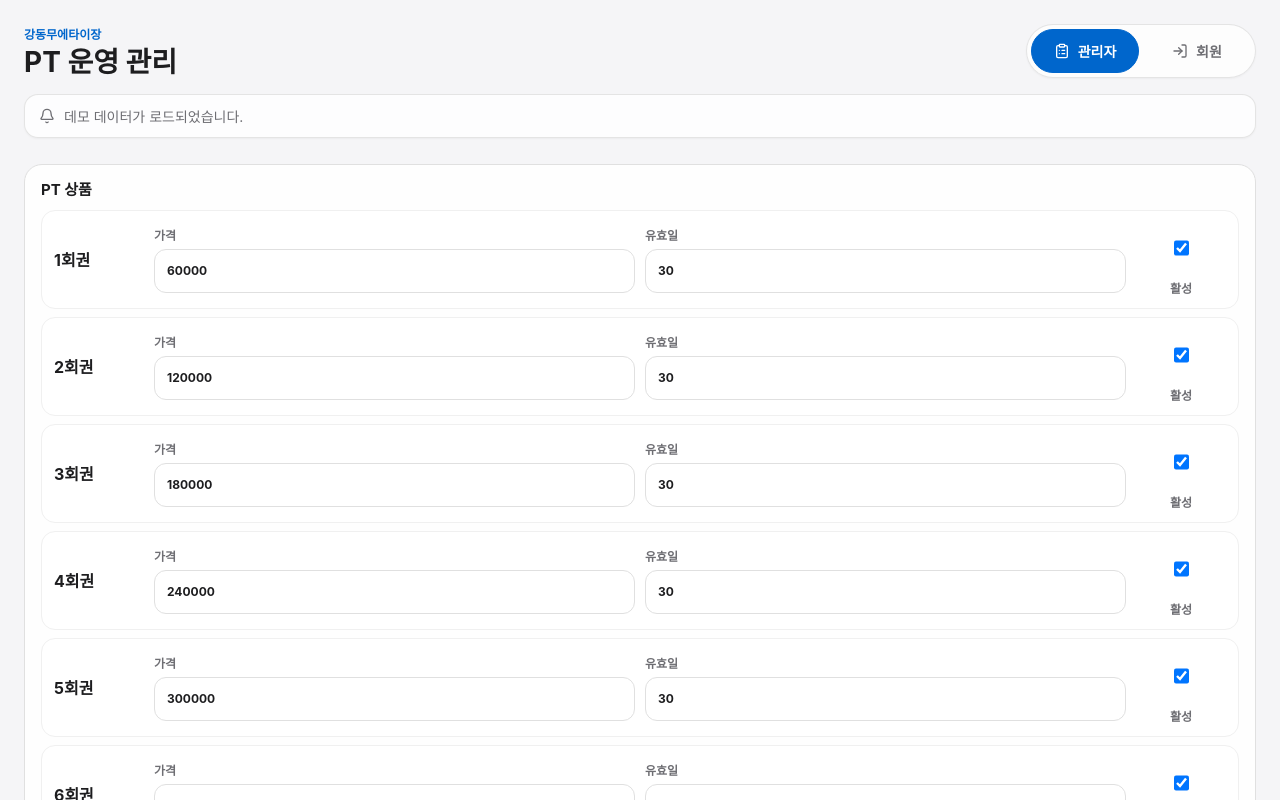
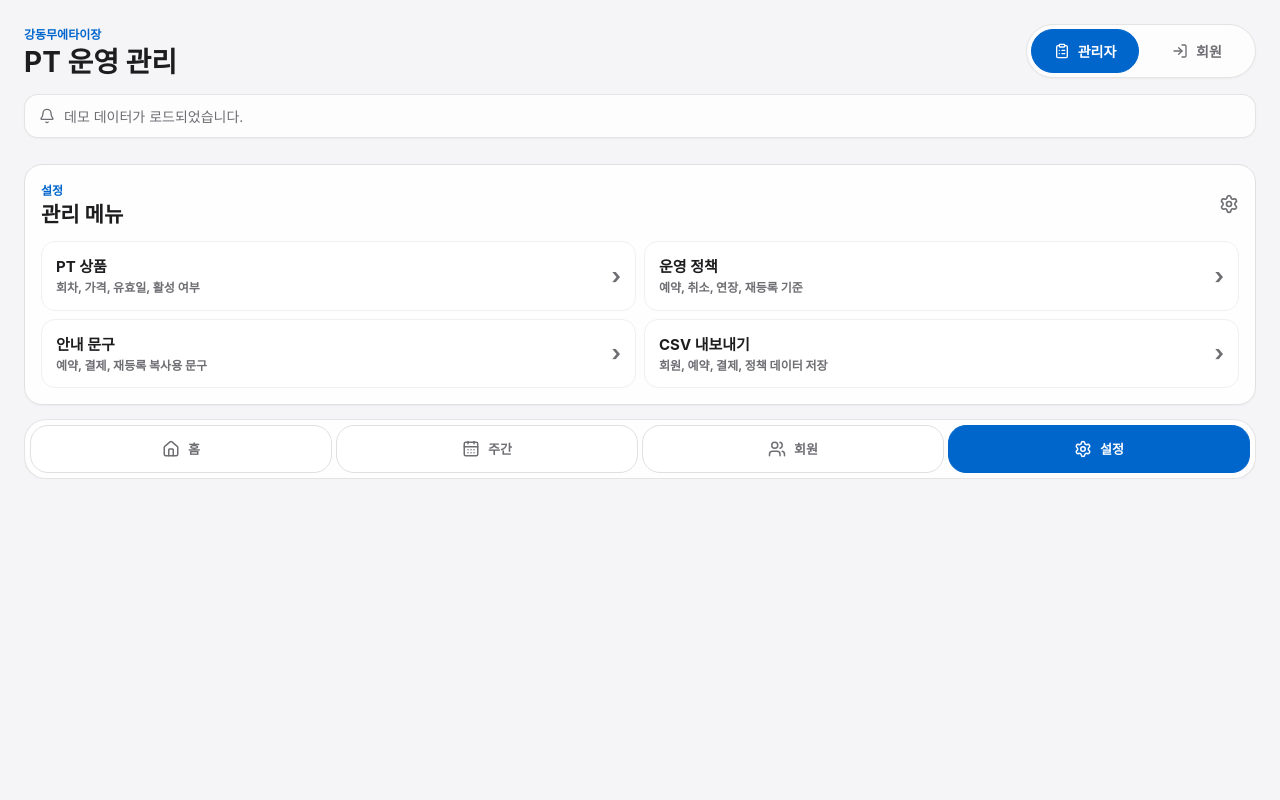
Before and after one commit to jangbokyeong524-vibe/jang-pt, a Next.js app: page / in a window 1280 px wide. Both pictures are taken after a click on the button "설정". Shown: the top 800 px of the page. Built offline with nearby package versions, Linux system fonts and the light colour scheme.

Commit message:
Refine settings navigation depth

```diff
--- a/app/globals.css
+++ b/app/globals.css
@@ -372,9 +372,9 @@ h3 {
   right: 10px;
   bottom: calc(10px + env(safe-area-inset-bottom));
   z-index: 30;
-  display: flex;
+  display: grid;
   gap: 4px;
-  overflow-x: auto;
+  overflow: hidden;
   overscroll-behavior-x: contain;
   padding: 5px;
   border: 1px solid rgba(224, 224, 224, 0.86);
@@ -391,16 +391,15 @@ h3 {
 }
 
 .admin-bottom-tabs {
-  scroll-snap-type: x proximity;
+  grid-template-columns: repeat(4, minmax(0, 1fr));
 }
 
 .member-bottom-tabs {
-  scroll-snap-type: x proximity;
+  grid-template-columns: repeat(3, minmax(0, 1fr));
 }
 
 .tab {
-  flex: 0 0 70px;
-  min-width: 70px;
+  min-width: 0;
   min-height: 52px;
   padding: 0 6px;
   flex-direction: column;
@@ -410,7 +409,6 @@ h3 {
   color: var(--muted);
   font-size: 11px;
   font-weight: 700;
-  scroll-snap-align: start;
   white-space: nowrap;
 }
 
@@ -425,7 +423,8 @@ h3 {
 .small-button:not(.danger):hover,
 .icon-button:hover,
 .available-slot:hover,
-.member-row:hover {
+.member-row:hover,
+.settings-menu-button:hover {
   border-color: rgba(0, 102, 204, 0.28);
   background: var(--info-bg);
 }
@@ -984,6 +983,63 @@ textarea {
   gap: 14px;
 }
 
+.settings-menu-grid {
+  display: grid;
+  grid-template-columns: 1fr;
+  gap: 8px;
+}
+
+.settings-menu-button,
+.settings-detail-header {
+  display: flex;
+  align-items: center;
+  min-width: 0;
+  border: 1px solid var(--line-soft);
+  border-radius: var(--row-radius);
+  background: var(--surface);
+}
+
+.settings-menu-button {
+  justify-content: space-between;
+  gap: 12px;
+  min-height: 68px;
+  padding: 13px 14px;
+  color: var(--ink);
+  text-align: left;
+}
+
+.settings-menu-button span {
+  min-width: 0;
+  display: grid;
+  gap: 4px;
+}
+
+.settings-menu-button strong {
+  font-size: 15px;
+}
+
+.settings-menu-button small {
+  min-width: 0;
+  color: var(--muted);
+  font-size: 12px;
+  font-weight: 700;
+  line-height: 1.35;
+  overflow-wrap: anywhere;
+}
+
+.settings-menu-button b {
+  flex: 0 0 auto;
+  color: var(--muted);
+  font-size: 22px;
+  line-height: 1;
+}
+
+.settings-detail-header {
+  justify-content: start;
+  gap: 12px;
+  padding: 12px;
+}
+
 .product-table {
   display: grid;
   gap: 8px;
@@ -1267,6 +1323,7 @@ textarea {
   .csv-option-grid,
   .metric-grid,
   .policy-grid,
+  .settings-menu-grid,
   .template-grid {
     grid-template-columns: repeat(2, minmax(0, 1fr));
   }
@@ -1310,7 +1367,6 @@ textarea {
 
   .tab {
     min-width: 0;
-    flex: 1 1 auto;
     min-height: 48px;
     flex-direction: row;
     font-size: 13px;
@@ -1417,6 +1473,7 @@ textarea {
   }
 
   .csv-option-grid,
+  .settings-menu-grid,
   .template-grid,
   .member-dashboard {
     grid-template-columns: repeat(2, minmax(0, 1fr));
--- a/components/pt-management-app.tsx
+++ b/components/pt-management-app.tsx
@@ -39,6 +39,8 @@ import {
 
 type AdminTab = "home" | "week" | "members" | "settings";
 type MemberTab = "home" | "booking" | "history";
+type SettingsSection = "root" | "products" | "policies" | "templates" | "csv";
+type PolicySection = "booking" | "cancellation" | "extension" | "renewal" | null;
 type CsvDatasetKey =
   | "members"
   | "memberLinkRequests"
@@ -1101,6 +1103,8 @@ function SettingsView({
   updatePolicy: (path: string, value: number | boolean | string) => void;
   updateProduct: (productId: string, field: "price" | "defaultValidDays" | "active", value: number | boolean) => void;
 }) {
+  const [settingsSection, setSettingsSection] = useState<SettingsSection>("root");
+  const [policySection, setPolicySection] = useState<PolicySection>(null);
   const [selectedDatasets, setSelectedDatasets] = useState<CsvDatasetKey[]>([]);
   const [includePersonalData, setIncludePersonalData] = useState(false);
   const hasSelectedDatasets = selectedDatasets.length > 0;
@@ -1115,8 +1119,61 @@ function SettingsView({
     downloadCsvExport(state, selectedDatasets, includePersonalData);
   }
 
+  function openSection(section: SettingsSection) {
+    setSettingsSection(section);
+    setPolicySection(null);
+  }
+
+  function goToSettingsRoot() {
+    setSettingsSection("root");
+    setPolicySection(null);
+  }
+
+  function goToPoliciesRoot() {
+    setSettingsSection("policies");
+    setPolicySection(null);
+  }
+
+  if (settingsSection === "root") {
+    return (
+      <section className="section-band settings-menu">
+        <div className="panel-heading">
+          <div>
+            <p className="eyebrow">설정</p>
+            <h2>관리 메뉴</h2>
+          </div>
+          <Settings size={20} />
+        </div>
+        <div className="settings-menu-grid">
+          <SettingsMenuButton
+            title="PT 상품"
+            body="회차, 가격, 유효일, 활성 여부"
+            onClick={() => openSection("products")}
+          />
+          <SettingsMenuButton
+            title="운영 정책"
+            body="예약, 취소, 연장, 재등록 기준"
+            onClick={() => openSection("policies")}
+          />
+          <SettingsMenuButton
+            title="안내 문구"
+            body="예약, 결제, 재등록 복사용 문구"
+            onClick={() => openSection("templates")}
+          />
+          <SettingsMenuButton
+            title="CSV 내보내기"
+            body="회원, 예약, 결제, 정책 데이터 저장"
+            onClick={() => openSection("csv")}
+          />
+        </div>
+      </section>
+    );
+  }
+
+  if (settingsSection === "products") {
     return (
       <div className="settings-layout">
+        <SettingsDetailHeader eyebrow="설정" title="PT 상품" onBack={goToSettingsRoot} />
         <section className="section-band">
           <h3>PT 상품</h3>
           <div className="product-table">
@@ -1151,13 +1208,53 @@ function SettingsView({
             ))}
           </div>
         </section>
-
+      </div>
+    );
+  }
+
+  if (settingsSection === "policies" && policySection === null) {
+    return (
+      <div className="settings-layout">
+        <SettingsDetailHeader eyebrow="설정" title="운영 정책" onBack={goToSettingsRoot} />
+        <section className="section-band settings-menu">
+          <div className="settings-menu-grid">
+            <SettingsMenuButton
+              title="예약"
+              body="공개 범위, 요청 만료, 예약 제한"
+              marker="settings-policy-예약"
+              onClick={() => setPolicySection("booking")}
+            />
+            <SettingsMenuButton
+              title="취소"
+              body="자동취소 기준, 당일취소 차감"
+              marker="settings-policy-취소"
+              onClick={() => setPolicySection("cancellation")}
+            />
+            <SettingsMenuButton
+              title="연장"
+              body="회원 요청 허용, 기본 사유"
+              marker="settings-policy-연장"
+              onClick={() => setPolicySection("extension")}
+            />
+            <SettingsMenuButton
+              title="재등록"
+              body="잔여횟수, 만료일, 회원 노출"
+              marker="settings-policy-재등록"
+              onClick={() => setPolicySection("renewal")}
+            />
+          </div>
+        </section>
+      </div>
+    );
+  }
+
+  if (settingsSection === "policies" && policySection === "booking") {
+    return (
+      <div className="settings-layout">
+        <SettingsDetailHeader eyebrow="운영 정책" title="예약" onBack={goToPoliciesRoot} />
         <section className="policy-grid">
           <PolicyInput label="공개 주차" value={state.policies.booking.publishWeeks} onChange={(value) => updatePolicy("booking.publishWeeks", value)} />
           <PolicyInput label="요청 만료 시간" value={state.policies.booking.requestExpiryHours} onChange={(value) => updatePolicy("booking.requestExpiryHours", value)} />
-        <PolicyInput label="자동취소 기준" value={state.policies.cancellation.autoCancelHoursBeforeSession} onChange={(value) => updatePolicy("cancellation.autoCancelHoursBeforeSession", value)} />
-        <PolicyInput label="재등록 잔여횟수" value={state.policies.renewal.remainingSessionsThreshold} onChange={(value) => updatePolicy("renewal.remainingSessionsThreshold", value)} />
-        <PolicyInput label="재등록 만료일 기준" value={state.policies.renewal.daysBeforeExpiryThreshold} onChange={(value) => updatePolicy("renewal.daysBeforeExpiryThreshold", value)} />
           <PolicyInput label="고정 예약 개수" value={state.policies.booking.fixedFutureBookingLimit} onChange={(value) => updatePolicy("booking.fixedFutureBookingLimit", value)} />
           <label className="setting-card">
             <span>예약 제한 방식</span>
@@ -1178,6 +1275,17 @@ function SettingsView({
               onChange={(event) => updatePolicy("booking.allowUnpaidBooking", event.target.checked)}
             />
           </label>
+        </section>
+      </div>
+    );
+  }
+
+  if (settingsSection === "policies" && policySection === "cancellation") {
+    return (
+      <div className="settings-layout">
+        <SettingsDetailHeader eyebrow="운영 정책" title="취소" onBack={goToPoliciesRoot} />
+        <section className="policy-grid">
+          <PolicyInput label="자동취소 기준" value={state.policies.cancellation.autoCancelHoursBeforeSession} onChange={(value) => updatePolicy("cancellation.autoCancelHoursBeforeSession", value)} />
           <label className="setting-card">
             <span>24시간 이내 기본 차감</span>
             <input
@@ -1187,6 +1295,23 @@ function SettingsView({
             />
           </label>
           <label className="setting-card">
+            <span>취소 예외 사유</span>
+            <input
+              value={state.policies.cancellation.exceptionReasons.join(", ")}
+              onChange={(event) => updatePolicy("cancellation.exceptionReasons", event.target.value)}
+            />
+          </label>
+        </section>
+      </div>
+    );
+  }
+
+  if (settingsSection === "policies" && policySection === "extension") {
+    return (
+      <div className="settings-layout">
+        <SettingsDetailHeader eyebrow="운영 정책" title="연장" onBack={goToPoliciesRoot} />
+        <section className="policy-grid">
+          <label className="setting-card">
             <span>회원 연장요청 허용</span>
             <input
               type="checkbox"
@@ -1194,6 +1319,25 @@ function SettingsView({
               onChange={(event) => updatePolicy("extension.memberRequestEnabled", event.target.checked)}
             />
           </label>
+          <label className="setting-card">
+            <span>연장 사유</span>
+            <input
+              value={state.policies.extension.defaultReasons.join(", ")}
+              onChange={(event) => updatePolicy("extension.defaultReasons", event.target.value)}
+            />
+          </label>
+        </section>
+      </div>
+    );
+  }
+
+  if (settingsSection === "policies" && policySection === "renewal") {
+    return (
+      <div className="settings-layout">
+        <SettingsDetailHeader eyebrow="운영 정책" title="재등록" onBack={goToPoliciesRoot} />
+        <section className="policy-grid">
+          <PolicyInput label="재등록 잔여횟수" value={state.policies.renewal.remainingSessionsThreshold} onChange={(value) => updatePolicy("renewal.remainingSessionsThreshold", value)} />
+          <PolicyInput label="재등록 만료일 기준" value={state.policies.renewal.daysBeforeExpiryThreshold} onChange={(value) => updatePolicy("renewal.daysBeforeExpiryThreshold", value)} />
           <label className="setting-card">
             <span>회원 재등록 안내</span>
             <input
@@ -1203,24 +1347,16 @@ function SettingsView({
             />
           </label>
         </section>
-
+      </div>
+    );
+  }
+
+  if (settingsSection === "templates") {
+    return (
+      <div className="settings-layout">
+        <SettingsDetailHeader eyebrow="설정" title="안내 문구" onBack={goToSettingsRoot} />
         <section className="section-band">
-        <h3>예외 사유와 안내 문구</h3>
           <div className="template-grid">
-          <label>
-            취소 예외 사유
-            <input
-              value={state.policies.cancellation.exceptionReasons.join(", ")}
-              onChange={(event) => updatePolicy("cancellation.exceptionReasons", event.target.value)}
-            />
-          </label>
-          <label>
-            연장 사유
-            <input
-              value={state.policies.extension.defaultReasons.join(", ")}
-              onChange={(event) => updatePolicy("extension.defaultReasons", event.target.value)}
-            />
-          </label>
             <label>
               예약 확정 문구
               <textarea
@@ -1244,7 +1380,13 @@ function SettingsView({
             </label>
           </div>
         </section>
-
+      </div>
+    );
+  }
+
+  return (
+    <div className="settings-layout">
+      <SettingsDetailHeader eyebrow="설정" title="CSV 내보내기" onBack={goToSettingsRoot} />
       <section className="section-band">
         <div className="panel-heading">
           <div>
@@ -1297,6 +1439,50 @@ function PolicyInput({ label, value, onChange }: { label: string; value: number;
       <span>{label}</span>
       <input type="number" value={value} onChange={(event) => onChange(Number(event.target.value))} />
     </label>
+  );
+}
+
+function SettingsDetailHeader({
+  eyebrow,
+  title,
+  onBack
+}: {
+  eyebrow: string;
+  title: string;
+  onBack: () => void;
+}) {
+  return (
+    <section className="settings-detail-header">
+      <button className="small-button" type="button" onClick={onBack}>
+        뒤로
+      </button>
+      <div>
+        <p className="eyebrow">{eyebrow}</p>
+        <h2>{title}</h2>
+      </div>
+    </section>
+  );
+}
+
+function SettingsMenuButton({
+  title,
+  body,
+  marker,
+  onClick
+}: {
+  title: string;
+  body: string;
+  marker?: string;
+  onClick: () => void;
+}) {
+  return (
+    <button className="settings-menu-button" type="button" data-marker={marker} onClick={onClick}>
+      <span>
+        <strong>{title}</strong>
+        <small>{body}</small>
+      </span>
+      <b aria-hidden="true">›</b>
+    </button>
   );
 }
 
```
Also changed, not shown: scripts/check-layout-layering.mjs (+23 -0 lines), 3 other files (tests, documents, lock files or other folders). Lines whose indentation alone changed are shown as unchanged.
